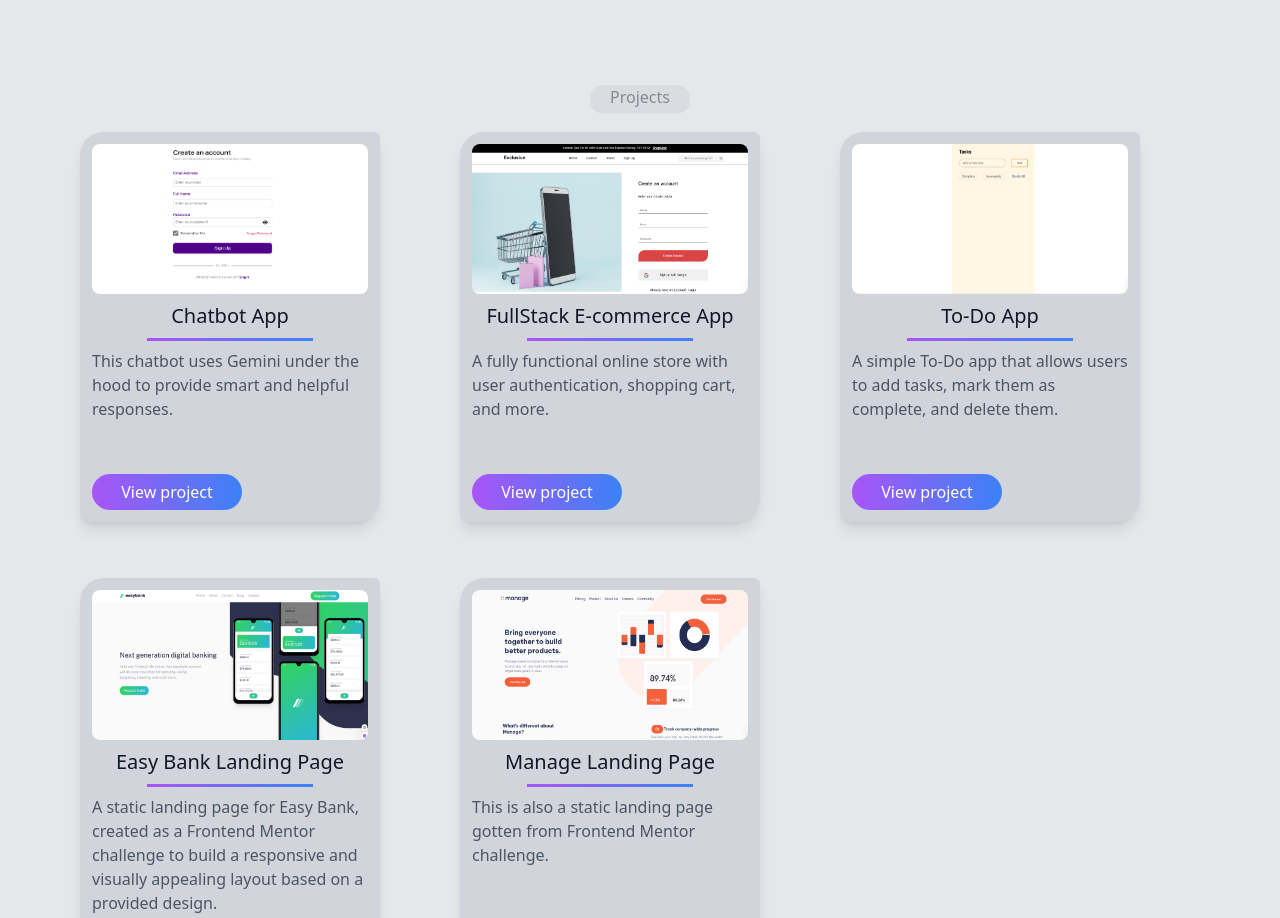
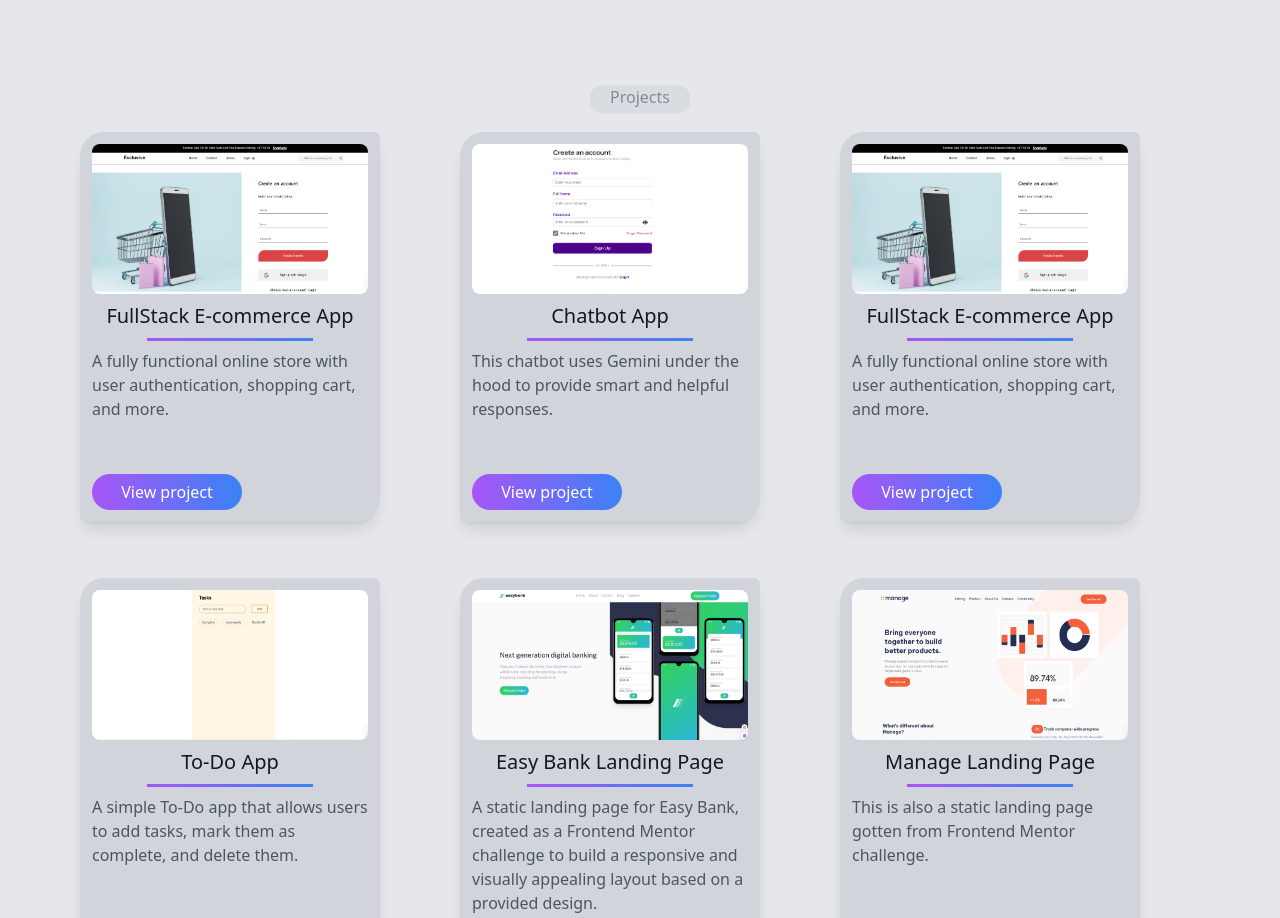
Before and after one commit to Awwal123/Portfolio, a React (Vite) app: page / in a window 1280 px wide. Shown: the part 880-1798 px from the top of the page. Built offline with nearby package versions, Linux system fonts and the light colour scheme.

Commit message:
Upadated a project url

```diff
--- a/src/component/Projects.tsx
+++ b/src/component/Projects.tsx
@@ -9,6 +9,14 @@ export const Projects = () => {
   const projectData = [
     {
       id: 1,
+      title: "FullStack E-commerce App",
+      description:
+        "A fully functional online store with user authentication, shopping cart, and more.",
+      image: Ecommerce,
+      link: "https://fullstack-ecommerce-app-wine.vercel.app/"
+    },
+    {
+      id: 2,
       title: "Chatbot App",
       description:
         "This chatbot uses Gemini under the hood to provide smart and helpful responses.",
@@ -21,7 +29,7 @@ export const Projects = () => {
       description:
         "A fully functional online store with user authentication, shopping cart, and more.",
       image: Ecommerce,
-      link: "https://ecommerce-app-self-one.vercel.app/",
+      link: "https://fullstack-ecommerce-app-wine.vercel.app/"
     },
     {
       id: 3,
```
